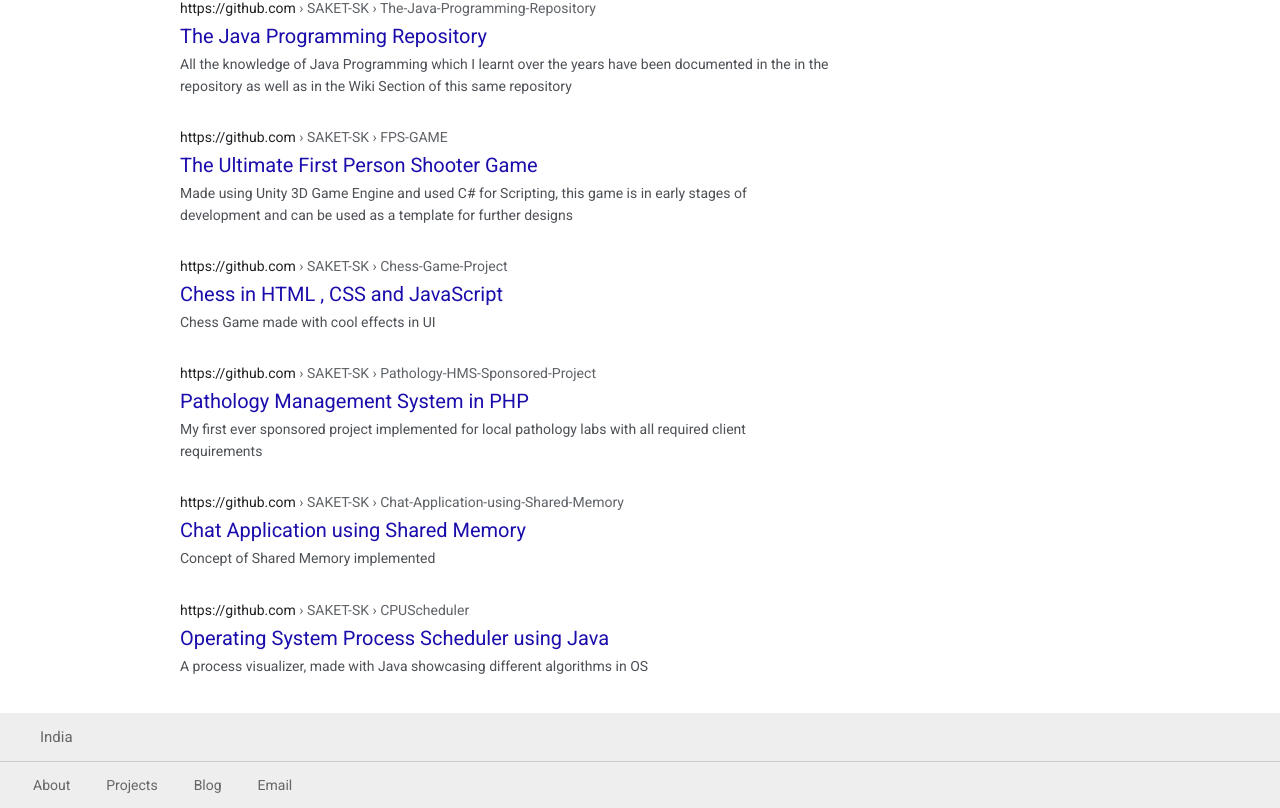
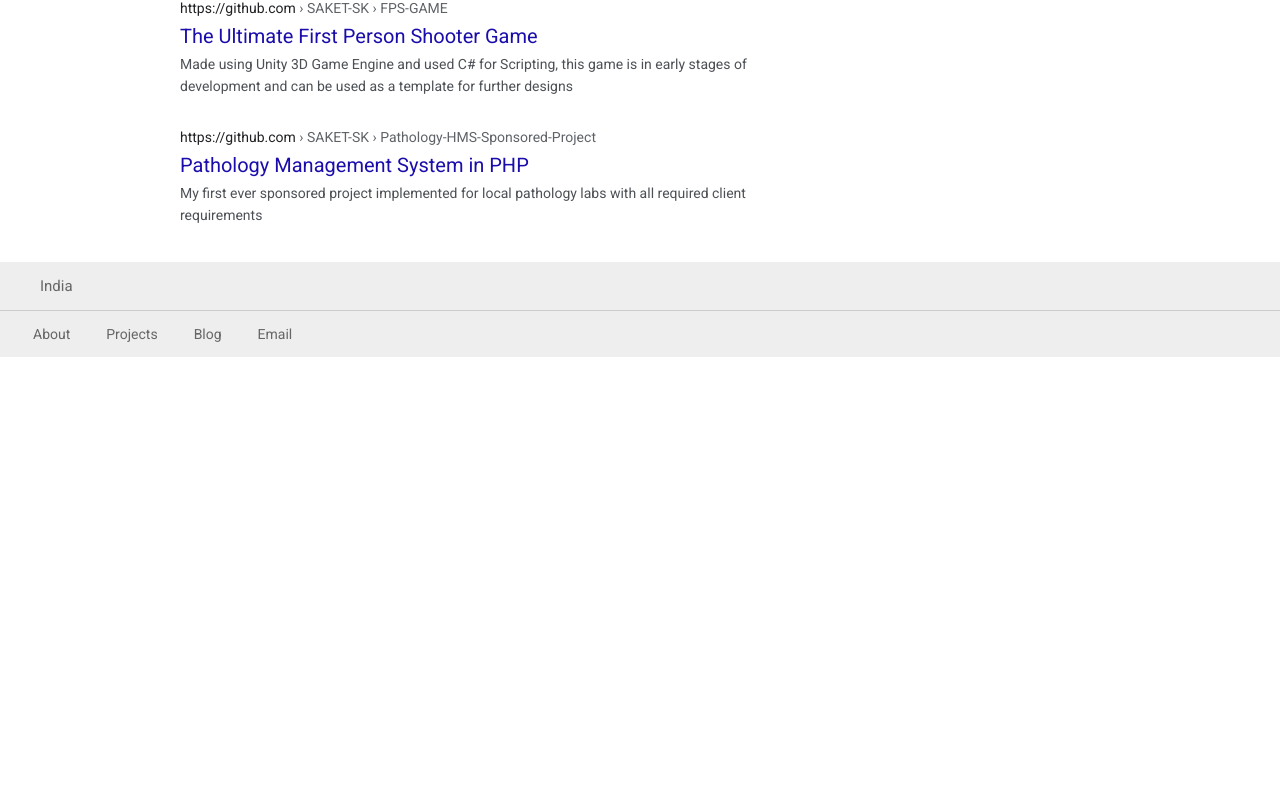
Before and after one commit to SAKET-SK/Google-Type-Portfolio-Website, a React (Create React App) app in the folder gfolio/: page /works in a window 1280 px wide. Shown: the part 776-1584 px from the top of the page. After the commit the page ends 1133 px from the top, so only its background shows below. Built offline with nearby package versions, Linux system fonts and the light colour scheme.

Commit message:
Removing un-necessary stuff

```diff
--- a/gfolio/src/data/content.js
+++ b/gfolio/src/data/content.js
@@ -38,12 +38,6 @@ export const Content = [
   },
   {
     category: "works",
-    link: "https://github.com/SAKET-SK/2D-Text-Based-Adventure-Game",
-    name: "2D Text Based Adventure Game",
-    excerpt: `A simple 2d Text Based Adventure Game made with Unity Game Engine and using C# Language for scripting`
-  },
-  {
-    category: "works",
     link: "https://www.ijrar.org/viewfull.php?&p_id=IJRAR22A2084",
     name: "Research Paper on Predicting Vehicle Health and Driving Characteristics",
     excerpt: `A research based project, solutions and their implementations are discussed thoroughly in the paper `
@@ -62,28 +56,10 @@ export const Content = [
   },
   {
     category: "works",
-    link: "https://github.com/SAKET-SK/Chess-Game-Project",
-    name: "Chess in HTML , CSS and JavaScript",
-    excerpt: `Chess Game made with cool effects in UI`,
-  },
-  {
-    category: "works",
     link: "https://github.com/SAKET-SK/Pathology-HMS-Sponsored-Project",
     name: "Pathology Management System in PHP",
     excerpt: `
     My first ever sponsored project implemented for local pathology labs with all required client requirements  `
-  },
-  {
-    category: "works",
-    link: "https://github.com/SAKET-SK/Chat-Application-using-Shared-Memory",
-    name: "Chat Application using Shared Memory",
-    excerpt: `Concept of Shared Memory implemented `
-  },
-  {
-    category: "works",
-    link: "https://github.com/SAKET-SK/CPUScheduler",
-    name: "Operating System Process Scheduler using Java",
-    excerpt: `A process visualizer, made with Java showcasing different algorithms in OS`,
   },
 
   {
--- a/gfolio/src/data/imagesContent.js
+++ b/gfolio/src/data/imagesContent.js
@@ -48,11 +48,6 @@ export const ImagesContent = [
   },
 
   {
-    link: "https://github.com/SAKET-SK/Chess-Game-Project",
-    img: placeholder,
-    name: "A simple Chess Game in JavaScript",
-  },
-  {
     link: "https://github.com/SAKET-SK",
     img: gh,
     name: "GitHub - Explore my projects and code"
```
